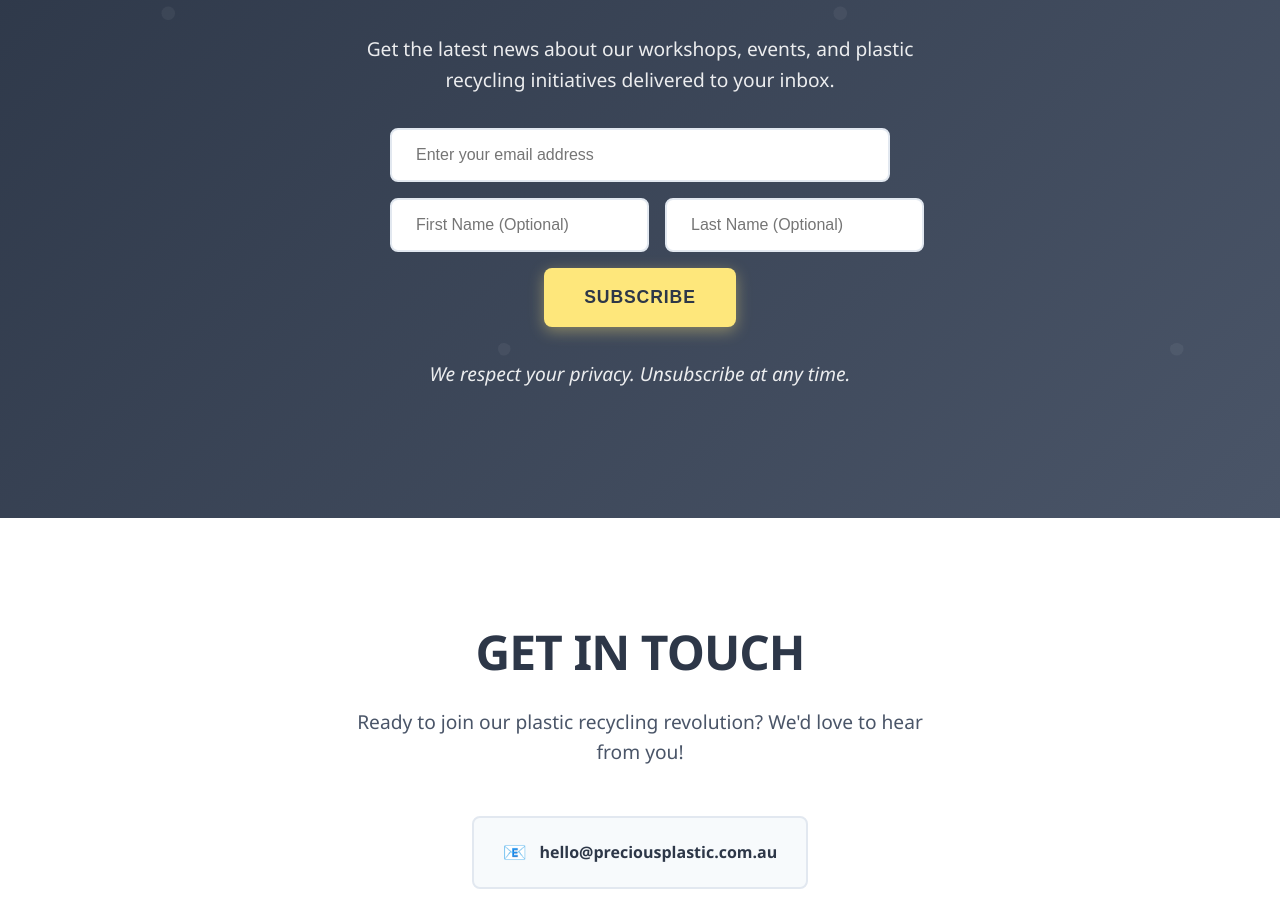
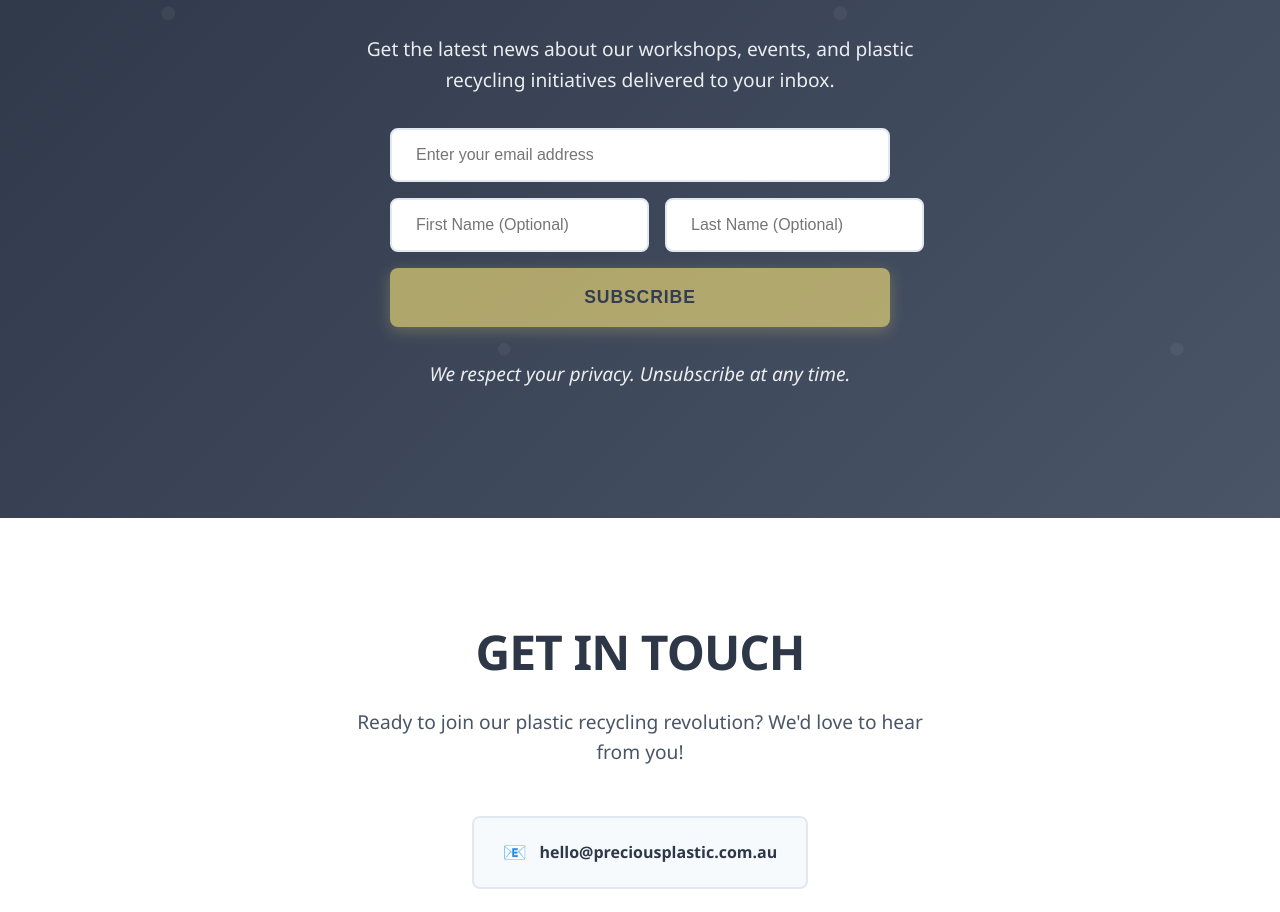
Before and after one commit to aldrinmagno/preciousplasticau, a Vue app: page / in a window 1280 px wide. Shown: the part 2881-3793 px from the top of the page. Built offline with nearby package versions, Linux system fonts and the light colour scheme.

Commit message:
Create secure newsletter form

```diff
--- a/src/components/NewsletterSection.vue
+++ b/src/components/NewsletterSection.vue
@@ -5,70 +5,58 @@
         <h2>Stay Updated</h2>
         <p>Get the latest news about our workshops, events, and plastic recycling initiatives delivered to your inbox.</p>
 
-        <!-- Mailchimp Signup Form -->
-        <div id="mc_embed_signup" class="mailchimp-form">
-          <form
-            action="https://gmail.us11.list-manage.com/subscribe/post?u=1beb7f7a0f565cd78490db978&amp;id=b2c3b20351"
-            method="post"
-            id="mc-embedded-subscribe-form"
-            name="mc-embedded-subscribe-form"
-            class="validate"
-            target="_blank"
-            novalidate
-          >
-            <div id="mc_embed_signup_scroll" class="form-container">
-              <div class="mc-field-group">
+        <!-- Secure Newsletter Form -->
+        <form @submit.prevent="handleSubmit" class="newsletter-form">
+          <div class="form-container">
+            <div class="form-group">
               <input
                 type="email"
-                  value=""
-                  name="EMAIL"
-                  class="required email"
-                  id="mce-EMAIL"
+                v-model="form.email"
                 placeholder="Enter your email address"
                 required
+                :disabled="isSubmitting"
+                class="email-input"
               >
-                <div class="input-group">
+              <div class="name-inputs">
                 <input
                   type="text"
-                    value=""
-                    name="FNAME"
-                    class=""
-                    id="mce-FNAME"
+                  v-model="form.firstName"
                   placeholder="First Name (Optional)"
+                  :disabled="isSubmitting"
+                  class="name-input"
                 >
                 <input
                   type="text"
-                    value=""
-                    name="LNAME"
-                    class=""
-                    id="mce-LNAME"
+                  v-model="form.lastName"
                   placeholder="Last Name (Optional)"
+                  :disabled="isSubmitting"
+                  class="name-input"
                 >
               </div>
             </div>
 
-              <!-- Real people should not fill this in and expect good things -->
-              <div style="position: absolute; left: -5000px;" aria-hidden="true">
-                <input type="text" name="b_1beb7f7a0f565cd78490db978_b2c3b20351" tabindex="-1" value="">
-              </div>
+            <!-- Honeypot field for bot protection -->
+            <input
+              type="text"
+              v-model="form.honeypot"
+              style="position: absolute; left: -5000px; opacity: 0;"
+              tabindex="-1"
+              autocomplete="off"
+            >
 
-              <div class="clear">
-                <input
+            <button
               type="submit"
-                  value="Subscribe"
-                  name="subscribe"
-                  id="mc-embedded-subscribe"
+              :disabled="isSubmitting || !form.email"
               class="subscribe-button"
             >
-              </div>
+              {{ isSubmitting ? 'Subscribing...' : 'Subscribe' }}
+            </button>
           </div>
         </form>
-        </div>
 
-        <!-- Success/Error Messages -->
-        <div id="mce-responses" class="clear">
-          <div class="response" id="mce-error-response" style="display:none"></div>
-          <div class="response" id="mce-success-response" style="display:none"></div>
+        <!-- Response Messages -->
+        <div v-if="message" class="response" :class="messageType">
+          {{ message }}
         </div>
 
         <p class="newsletter-note">
@@ -82,24 +70,68 @@
 <script>
 export default {
   name: 'NewsletterSection',
-  mounted() {
-    // Load Mailchimp validation script
-    const script = document.createElement('script')
-    script.type = 'text/javascript'
-    script.src = '//s3.amazonaws.com/downloads.mailchimp.com/js/mc-validate.js'
-    document.head.appendChild(script)
+  data() {
+    return {
+      form: {
+        email: '',
+        firstName: '',
+        lastName: '',
+        honeypot: '' // Bot protection
+      },
+      isSubmitting: false,
+      message: '',
+      messageType: ''
+    }
+  },
+  methods: {
+    async handleSubmit() {
+      // Bot protection - if honeypot is filled, ignore submission
+      if (this.form.honeypot) {
+        return
+      }
 
-    // Initialize validation when script loads
-    script.onload = () => {
-      if (window.fnames && window.ftypes) {
-        window.fnames = new Array()
-        window.ftypes = new Array()
-        window.fnames[0] = 'EMAIL'
-        window.ftypes[0] = 'email'
-        window.fnames[1] = 'FNAME'
-        window.ftypes[1] = 'text'
-        window.fnames[2] = 'LNAME'
-        window.ftypes[2] = 'text'
+      this.isSubmitting = true
+      this.message = ''
+      this.messageType = ''
+
+      try {
+        const response = await fetch('/api/newsletter/subscribe', {
+          method: 'POST',
+          headers: {
+            'Content-Type': 'application/json',
+          },
+          body: JSON.stringify({
+            email: this.form.email,
+            firstName: this.form.firstName,
+            lastName: this.form.lastName
+          })
+        })
+
+        const result = await response.json()
+
+        if (response.ok) {
+          this.message = result.message || 'Successfully subscribed! Please check your email to confirm.'
+          this.messageType = 'success'
+          this.resetForm()
+        } else {
+          this.message = result.error || 'Something went wrong. Please try again.'
+          this.messageType = 'error'
+        }
+      } catch (error) {
+        console.error('Newsletter subscription error:', error)
+        this.message = 'Network error. Please check your connection and try again.'
+        this.messageType = 'error'
+      } finally {
+        this.isSubmitting = false
+      }
+    },
+
+    resetForm() {
+      this.form = {
+        email: '',
+        firstName: '',
+        lastName: '',
+        honeypot: ''
       }
     }
   }
@@ -148,7 +180,7 @@ export default {
   font-weight: 500;
 }
 
-.mailchimp-form {
+.newsletter-form {
   margin: 2rem 0;
 }
 
@@ -160,20 +192,20 @@ export default {
   margin: 0 auto;
 }
 
-.mc-field-group {
+.form-group {
   display: flex;
   flex-direction: column;
   gap: 1rem;
 }
 
-.input-group {
+.name-inputs {
   display: grid;
   grid-template-columns: 1fr 1fr;
   gap: 1rem;
 }
 
-input[type="email"],
-input[type="text"] {
+.email-input,
+.name-input {
   padding: 1rem 1.5rem;
   border: 2px solid #E2E8F0;
   border-radius: 8px;
@@ -184,11 +216,17 @@ input[type="text"] {
   transition: all 0.3s ease;
 }
 
-input[type="email"]:focus,
-input[type="text"]:focus {
+.email-input:focus,
+.name-input:focus {
   outline: none;
   border-color: #fee77b;
   box-shadow: 0 0 0 3px rgba(254, 231, 123, 0.2);
+}
+
+.email-input:disabled,
+.name-input:disabled {
+  opacity: 0.6;
+  cursor: not-allowed;
 }
 
 .subscribe-button {
@@ -206,10 +244,16 @@ input[type="text"]:focus {
   box-shadow: 0 4px 15px rgba(254, 231, 123, 0.4);
 }
 
-.subscribe-button:hover {
+.subscribe-button:hover:not(:disabled) {
   background: #f4c20d;
   transform: translateY(-2px);
   box-shadow: 0 6px 20px rgba(254, 231, 123, 0.6);
+}
+
+.subscribe-button:disabled {
+  opacity: 0.6;
+  cursor: not-allowed;
+  transform: none;
 }
 
 .newsletter-note {
@@ -226,13 +270,13 @@ input[type="text"]:focus {
   font-weight: 500;
 }
 
-#mce-success-response {
+.response.success {
   background: rgba(72, 187, 120, 0.1);
   color: #48bb78;
   border: 1px solid #48bb78;
 }
 
-#mce-error-response {
+.response.error {
   background: rgba(245, 101, 101, 0.1);
   color: #f56565;
   border: 1px solid #f56565;
@@ -243,7 +287,7 @@ input[type="text"]:focus {
     font-size: 2rem;
   }
 
-  .input-group {
+  .name-inputs {
     grid-template-columns: 1fr;
   }
 
```
Also changed, not shown: api/newsletter/subscribe.js (added, +88 -0 lines), 1 other file (tests, documents, lock files or other folders). Lines whose indentation alone changed are shown as unchanged.
